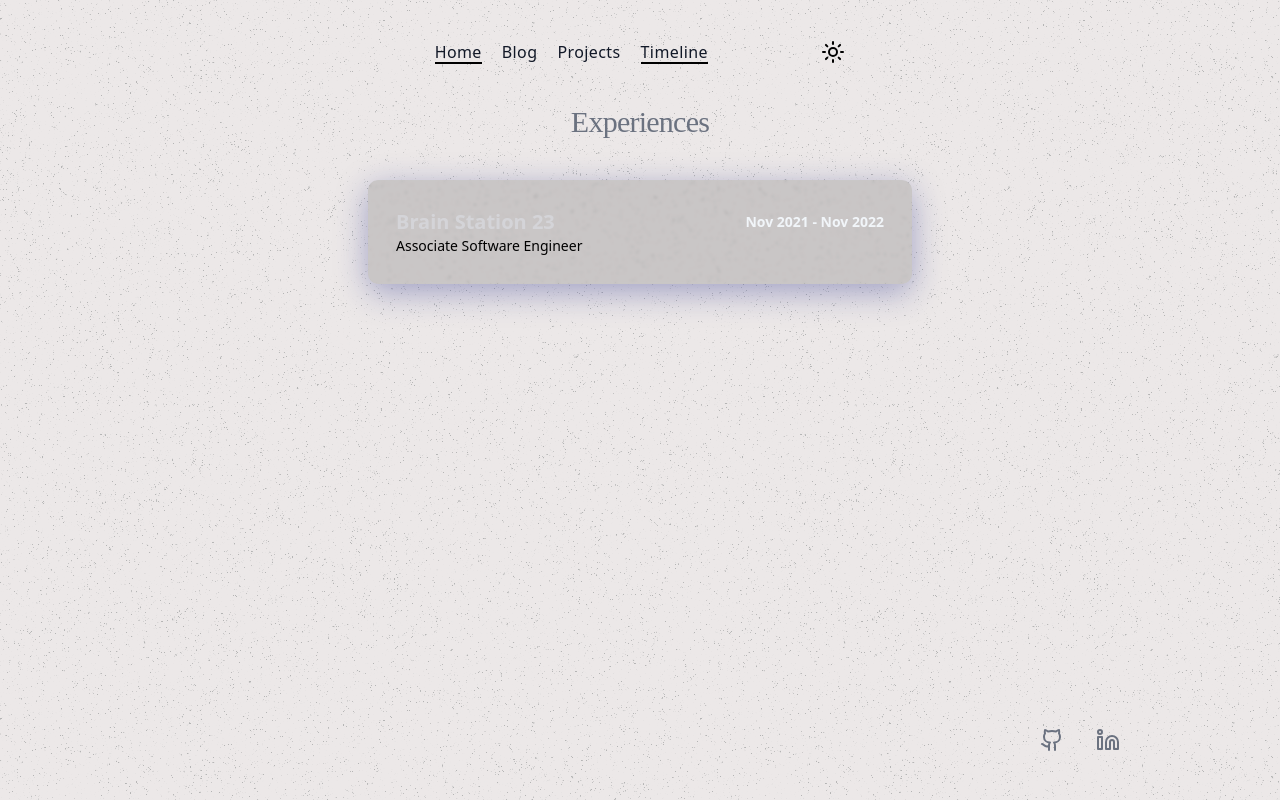
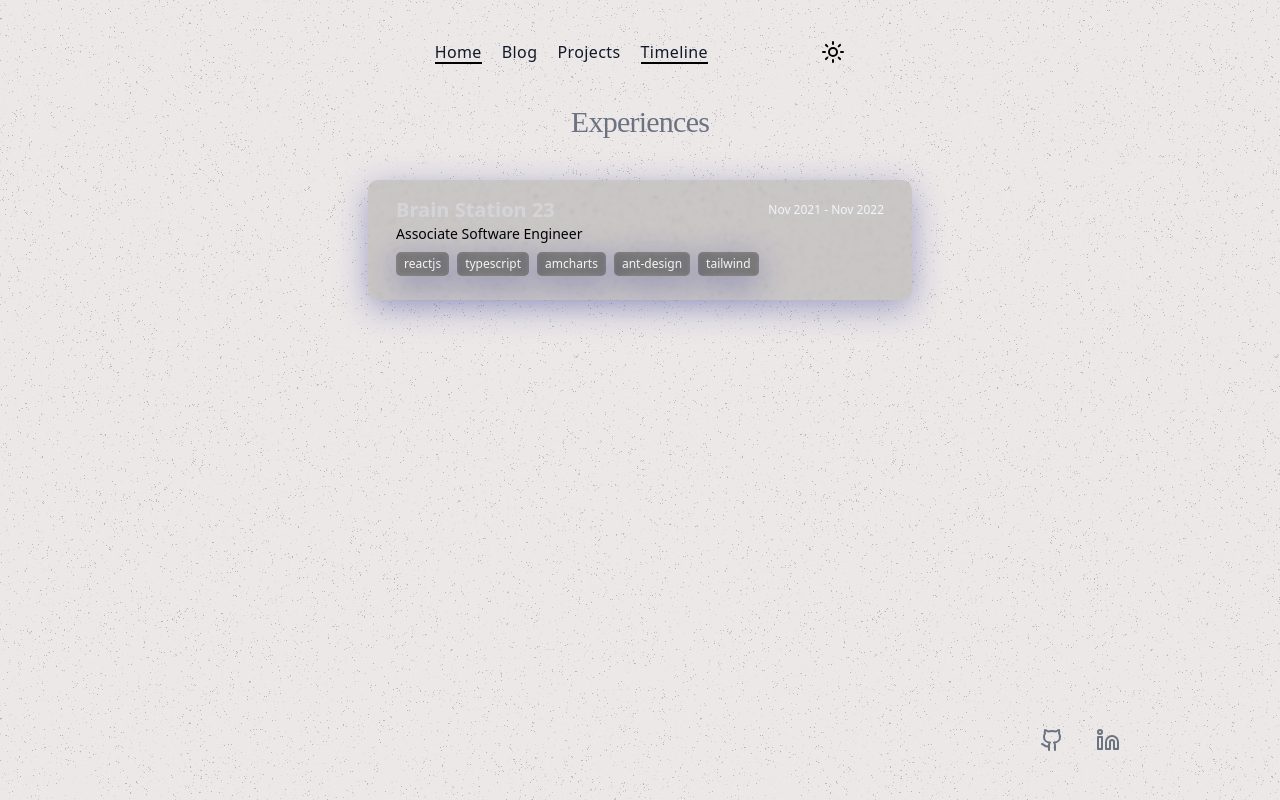
Before and after one commit to TusharIbtekar/portfolio, a Next.js app: page /timeline in a window 1280 px wide. Built offline with nearby package versions, Linux system fonts and the light colour scheme.

Commit message:
feat: experience with skill tags

```diff
--- a/src/components/Tags/Tag.component.tsx
+++ b/src/components/Tags/Tag.component.tsx
@@ -1 +1,19 @@
-export function Tag() {}
+interface TagProps {
+  skills: string[];
+}
+export function Tag({ skills }: TagProps) {
+  return (
+    <div className="flex flex-wrap justify-start items-center mt-2">
+      {skills.map((skill, index) => {
+        return (
+          <div
+            key={index}
+            className="secondary-morphs text-slate-100 dark:text-zinc-300 text-xs px-2 py-1 mr-2 mb-2"
+          >
+            {skill}
+          </div>
+        );
+      })}
+    </div>
+  );
+}
--- a/src/pages/timeline.tsx
+++ b/src/pages/timeline.tsx
@@ -38,19 +38,20 @@
           >
             Experiences
           </motion.h1>
-          <div className="morphs p-7 w-full mt-10">
+          <div className="primary-morphs px-7 py-4 w-full mt-10">
             {experiences.map((experience, index) => {
               return (
                 <>
                   <div className="flex justify-between items-center">
-                    <h2 className="text-xl font-bold text-zinc-300">
+                    <h2 className="text-lg md:text-xl font-bold text-zinc-300">
                       {experience.title}
                     </h2>
-                    <time className="block text-sm font-semibold text-slate-100">
+                    <time className="block text-xs text-slate-100">
                       {experience.period}
                     </time>
                   </div>
-                  <p className=" text-sm">{experience.role}</p>
+                  <p className="text-sm">{experience.role}</p>
+                  <Tag skills={experience.skills} />
                 </>
               );
             })}
--- a/src/styles/globals.css
+++ b/src/styles/globals.css
@@ -29,12 +29,20 @@
   background-position: 0 100%;
 }
 
-.morphs {
+.primary-morphs {
   background: rgba( 8, 8, 8, 0.15 );
   box-shadow: 0 8px 32px 0 rgba( 31, 38, 135, 0.37 );
   backdrop-filter: blur( 1.5px );
   -webkit-backdrop-filter: blur( 1.5px );
   border-radius: 10px;
+}
+
+.secondary-morphs {
+  background: rgba( 49, 48, 48, 0.4 );
+  box-shadow: 0 8px 32px 0 rgba( 31, 38, 135, 0.37 );
+  backdrop-filter: blur( 2px );
+  -webkit-backdrop-filter: blur( 2px );
+  border-radius: 5px;
 }
 
 [class="dark"] {
```
